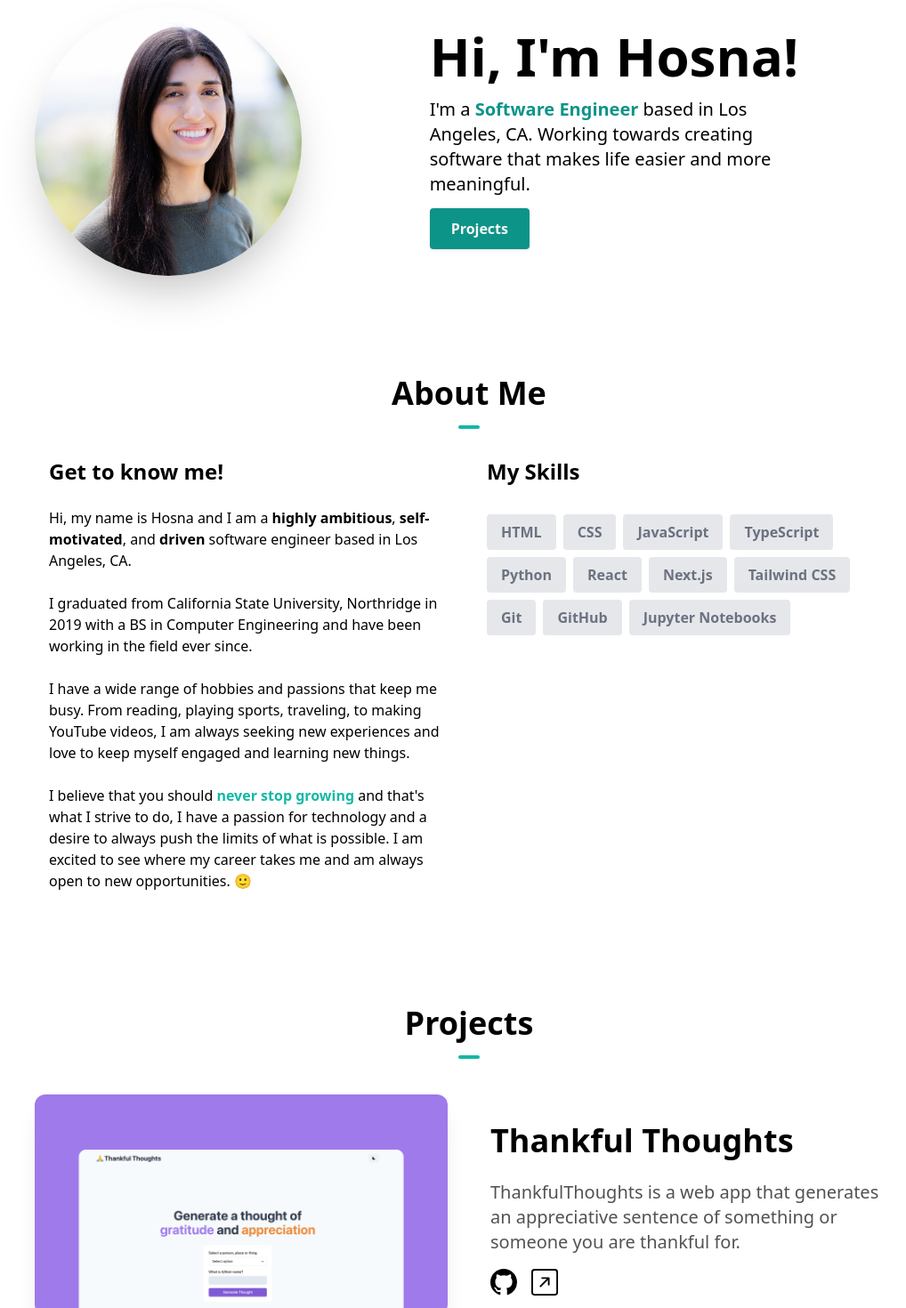
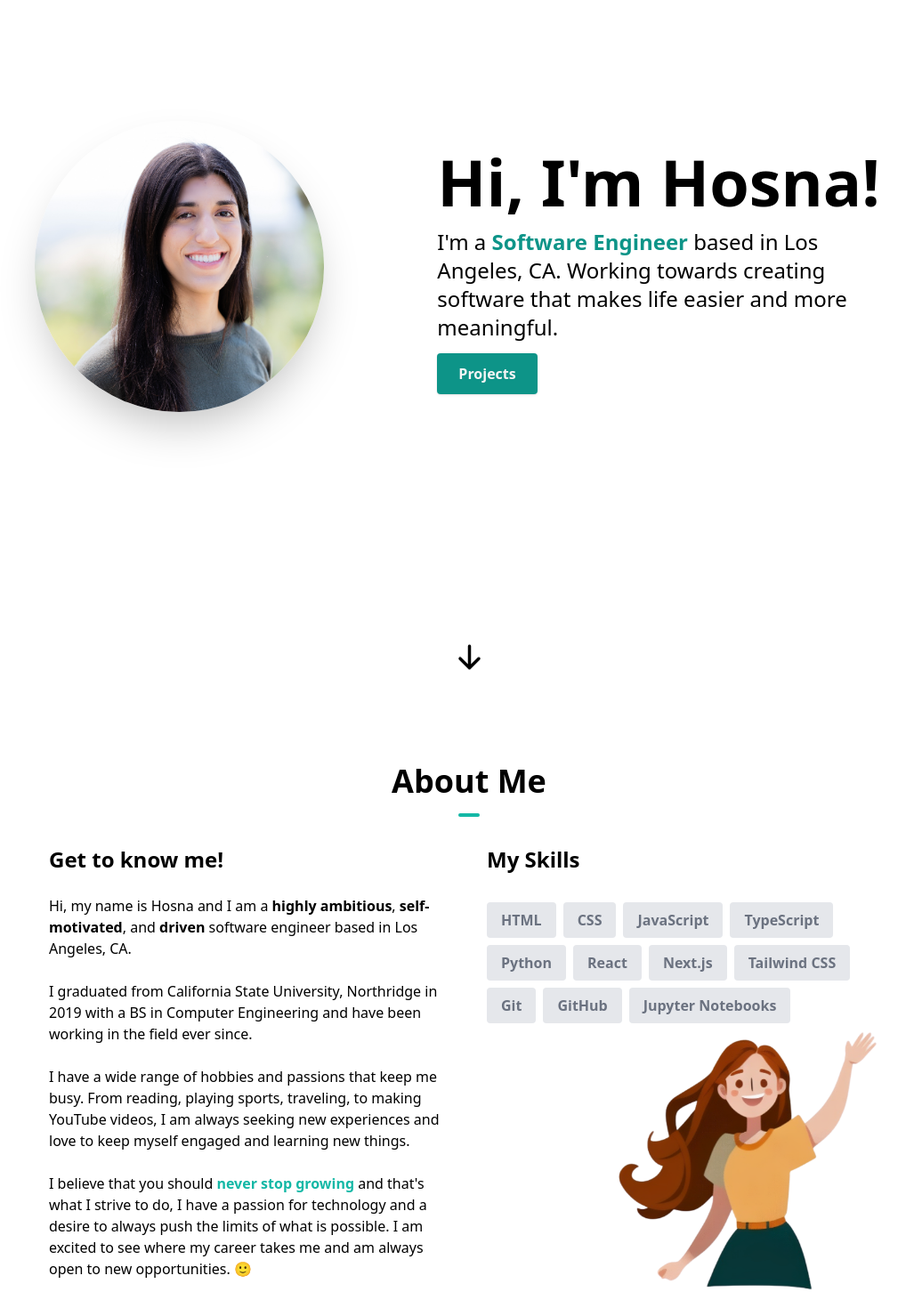
Before and after one commit to roman-jasinski/Portfolio, a Next.js app: page / in a window 1280 px wide. Shown: the part 120-1590 px from the top of the page at 89% size, without its empty margins (113-1131 px from the left). Built offline with nearby package versions, Linux system fonts and the light colour scheme.

Commit message:
Added bouncing arrow in hero section

```diff
--- a/components/AboutSection.tsx
+++ b/components/AboutSection.tsx
@@ -1,4 +1,5 @@
 import React from "react"
+import Image from "next/image"
 
 const skills = [
   { skill: "HTML" },
@@ -16,9 +17,8 @@ const skills = [
 
 const AboutSection = () => {
   return (
-
     <section id="about">
-      <div className="my-28">
+      <div className="my-12 pt-12 md:pt-16 md:pb-48">
         <h1 className="text-center font-bold text-4xl">
           About Me
           <hr className="w-6 h-1 mx-auto my-4 bg-teal-500 border-0 rounded"></hr>
@@ -63,7 +63,7 @@ const AboutSection = () => {
           </div>
           <div className="text-center md:w-1/2 md:text-left">
             <h1 className="text-2xl font-bold mb-6">My Skills</h1>
-            <div className="flex flex-wrap flex-row justify-center md:justify-start">
+            <div className="flex flex-wrap flex-row justify-center z-10 md:justify-start">
               {skills.map((item, idx) => {
                 return (
                   <p
@@ -75,6 +75,13 @@ const AboutSection = () => {
                 )
               })}
             </div>
+            <Image
+              src="/hero-image.png"
+              alt=""
+              width={325}
+              height={325}
+              className="hidden md:block md:relative md:bottom-4 md:left-32 md:z-0"
+            />
           </div>
         </div>
       </div>
--- a/components/HeroSection.tsx
+++ b/components/HeroSection.tsx
@@ -1,26 +1,25 @@
+"use client" // this is a client component
 import React from "react"
 import Image from "next/image"
-
-
+import { Link } from "react-scroll/modules"
+import { HiArrowDown } from "react-icons/hi"
 
 const HeroSection = () => {
   return (
-    <section id="home" className="-top-12">
-      <div className="flex flex-col text-center items-center justify-center my-24 md:flex-row md:text-left">
-        <div className="md:w-1/2">
+    <section id="home">
+      <div className="flex flex-col text-center items-center justify-center animate-fadeIn animation-delay-2 my-10 py-16 sm:py-32 md:py-52 md:flex-row md:space-x-4 md:text-left">
+        <div className="md:mt-2 md:w-1/2">
           <Image
             src="/headshot.png"
             alt=""
-            width={300}
-            height={300}
-            className="rounded-full shadow-2xl mt-8"
+            width={325}
+            height={325}
+            className="rounded-full shadow-2xl"
           />
         </div>
-        <div className="mt-4 md:w-3/5">
-          <h1 className="text-4xl font-bold  md:text-6xl">
-            Hi, I&#39;m Hosna!
-          </h1>
-          <p className="text-lg mt-4 mb-6 md:pr-28 md:text-xl">
+        <div className="md:mt-2 md:w-3/5">
+          <h1 className="text-4xl font-bold mt-6 md:mt-0 md:text-7xl">Hi, I&#39;m Hosna!</h1>
+          <p className="text-lg mt-4 mb-6 md:text-2xl">
             I&#39;m a{" "}
             <span className="font-semibold text-teal-600">
               Software Engineer{" "}
@@ -28,13 +27,30 @@ const HeroSection = () => {
             based in Los Angeles, CA. Working towards creating software that
             makes life easier and more meaningful.
           </p>
-          <a
+          <Link
+            to="projects"
             className="text-neutral-100 font-semibold px-6 py-3 bg-teal-600 rounded shadow hover:bg-teal-700"
-            href="#projects"
+            activeClass="active"
+            spy={true}
+            smooth={true}
+            offset={-100}
+            duration={500}
           >
             Projects
-          </a>
+          </Link>
         </div>
+      </div>
+      <div className="flex flex-row items-center text-center justify-center ">
+        <Link
+          to="about"
+          activeClass="active"
+          spy={true}
+          smooth={true}
+          offset={-100}
+          duration={500}
+        >
+          <HiArrowDown size={35} className="animate-bounce" />
+        </Link>
       </div>
     </section>
   )
--- a/components/Navbar.tsx
+++ b/components/Navbar.tsx
@@ -1,8 +1,7 @@
 "use client" // this is a client component
 import React from "react"
 import { useState } from "react"
-
-import Link from "next/link"
+import { Link } from "react-scroll/modules"
 import { usePathname } from "next/navigation"
 import { useTheme } from "next-themes"
 import { RiMoonFill, RiSunLine } from "react-icons/ri"
@@ -10,21 +9,21 @@ import { IoMdMenu, IoMdClose } from "react-icons/io"
 
 interface NavItem {
   label: string
-  id?: string
+  page: string
 }
 
 const NAV_ITEMS: Array<NavItem> = [
   {
     label: "Home",
-    id: "#home",
+    page: "home",
   },
   {
     label: "About",
-    id: "#about",
+    page: "about",
   },
   {
     label: "Projects",
-    id: "#projects",
+    page: "projects",
   },
 ]
 
@@ -38,7 +37,7 @@ export default function Navbar() {
       <div className="justify-between md:items-center md:flex">
         <div>
           <div className="flex items-center justify-between py-3 md:py-5 md:block">
-            <Link href="#home">
+            <Link to="home">
               <div className="container flex items-center space-x-2">
                 <h2 className="text-2xl font-bold">Hosna Qasmei</h2>
               </div>
@@ -60,21 +59,24 @@ export default function Navbar() {
               navbar ? "block" : "hidden"
             }`}
           >
-            <div className=" items-center justify-center space-y-8 md:flex md:space-x-6 md:space-y-0">
+            <div className="items-center justify-center space-y-8 md:flex md:space-x-6 md:space-y-0">
               {NAV_ITEMS.map((item, idx) => {
                 return (
-                  <a
+                  <Link
                     key={idx}
+                    to={item.page}
                     className={
-                      pathname == `${item.id}`
-                        ? "font-bold"
-                        : "block lg:inline-block text-neutral-900  hover:text-neutral-500 dark:text-neutral-100"
+                      "block lg:inline-block text-neutral-900  hover:text-neutral-500 dark:text-neutral-100"
                     }
-                    href={item.id}
+                    activeClass="active"
+                    spy={true}
+                    smooth={true}
+                    offset={-100}
+                    duration={500}
                     onClick={() => setNavbar(!navbar)}
                   >
                     {item.label}
-                  </a>
+                  </Link>
                 )
               })}
               {currentTheme === "dark" ? (
--- a/components/ProjectsSection.tsx
+++ b/components/ProjectsSection.tsx
@@ -1,6 +1,7 @@
 import React from "react"
 import Image from "next/image"
 import Link from "next/link"
+import SlideUp from "./SlideUp"
 import { BsGithub, BsArrowUpRightSquare } from "react-icons/bs"
 
 const projects = [
@@ -41,15 +42,16 @@ const ProjectsSection = () => {
         {projects.map((project, idx) => {
           return (
             <div key={idx}>
-              <div className="flex flex-col md:flex-row md:space-x-12">
-                <div className="md:w-1/2">
+              <SlideUp offset="-300px 0px -300px 0px">
+                <div className="flex flex-col  animate-slideUpCubiBezier animation-delay-2 md:flex-row md:space-x-12">
+                  <div className=" md:w-1/2">
                     <Link href={project.link}>
                       <Image
                         src={project.image}
                         alt=""
                         width={1000}
                         height={1000}
-                      className="rounded-xl shadow-xl hover:opacity-90"
+                        className="rounded-xl shadow-xl hover:opacity-70"
                       />
                     </Link>
                   </div>
@@ -74,9 +76,11 @@ const ProjectsSection = () => {
                     </div>
                   </div>
                 </div>
+              </SlideUp>
             </div>
           )
         })}
+
       </div>
     </section>
   )
--- /dev/null
+++ b/components/SlideUp.tsx
@@ -0,0 +1,36 @@
+"use client" // this is a client component
+
+import React, { useEffect, useRef, ReactNode } from "react"
+interface Props {
+  offset?: string
+  children?: ReactNode
+  // any props that come into the component
+}
+
+export default function SlideUp({ children, offset = "0px" }: Props) {
+  const ref = useRef(null)
+
+  useEffect(() => {
+    const observer = new IntersectionObserver(
+      (entries) => {
+        entries.forEach((entry) => {
+          if (entry.isIntersecting) {
+            entry.target.classList.remove("opacity-0")
+            entry.target.classList.add("animate-slideUpCubiBezier")
+          }
+        })
+      },
+      { rootMargin: offset }
+    )
+
+    if (ref.current) {
+      observer.observe(ref.current)
+    }
+  }, [ref])
+
+  return (
+    <div ref={ref} className="relative opacity-0">
+      {children}
+    </div>
+  )
+}
--- a/package.json
+++ b/package.json
@@ -20,9 +20,11 @@
     "react": "18.2.0",
     "react-dom": "18.2.0",
     "react-icons": "^4.7.1",
+    "react-scroll": "^1.8.9",
     "typescript": "4.9.4"
   },
   "devDependencies": {
+    "@types/react-scroll": "^1.8.6",
     "autoprefixer": "^10.4.13",
     "postcss": "^8.4.21",
     "tailwindcss": "^3.2.4"
--- a/tailwind.config.js
+++ b/tailwind.config.js
@@ -12,6 +12,34 @@ module.exports = {
   theme: {
     extend: {
       screens: { sm: "480px", md: "768px", lg: "976px", xl: "1440pd" },
+      animation: {
+        fadeIn: "fadeIn 1.5s",
+        bounce:
+          "bounce 0.5s alternate cubic-bezier(0.95, 0.05, 0.795, 0.035) infinite",
+        slideUp: "slideUp 0.5s",
+        slideUpEaseInOut: "slideUp 0.5s ease-in-out",
+        slideUpCubiBezier: "slideUp 1s cubic-bezier(0.165, 0.84, 0.44, 1)",
+      },
+      animationDelay: {
+        0: "0s",
+        2: "0.2s",
+        4: "0.4s",
+        6: "0.6s",
+      },
+      keyframes: {
+        fadeIn: {
+          from: { opacity: 0 },
+          to: { opacity: 1 },
+        },
+        slideUp: {
+          from: { transform: "translateY(100%)" },
+          to: { transform: "translateY(0)" },
+        },
+        bounce: {
+          from: { transform: "translateY(10px)" },
+          to: { transform: "translateY(0)" },
+        },
+      },
     },
   },
   plugins: [],
```
Also changed, not shown: public/hero-image.png (added), 1 other file (tests, documents, lock files or other folders). Lines whose indentation alone changed are shown as unchanged.
